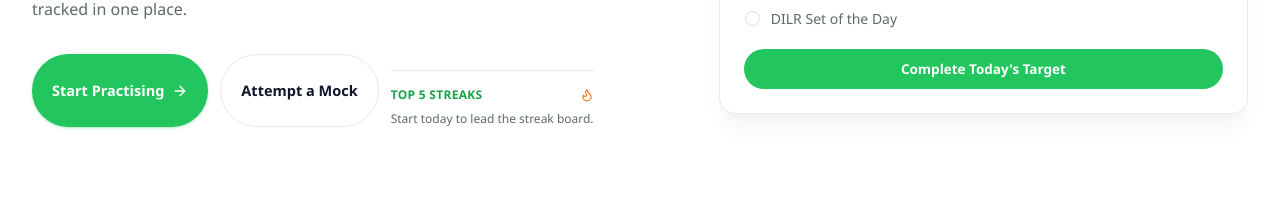
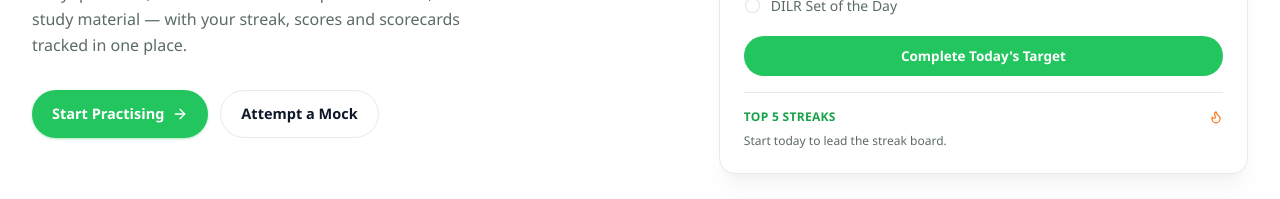
Before and after one commit to GulshanJha00/Achievers-CAT-Web, a Next.js app: page / in a window 1280 px wide. Shown: the part 417-616 px from the top of the page. Built offline with nearby package versions, Linux system fonts and the light colour scheme; no server answers; the database is empty.

Commit message:
Streak board

```diff
--- a/src/app/page.tsx
+++ b/src/app/page.tsx
@@ -456,7 +456,6 @@ export default function Home() {
               >
                 Attempt a Mock
               </Link>
-              <div className="mt-4 border-t border-border pt-4"><div className="flex items-center justify-between"><p className="text-xs font-bold uppercase tracking-wide text-brand-dark">Top 5 streaks</p><Flame size={14} className="text-flame" /></div>{streakLeaders.length ? <div className="mt-2 space-y-1.5">{streakLeaders.map((entry, index) => <div key={entry.userId} className="flex items-center justify-between text-xs"><span className="truncate text-muted">#{index + 1} {getDisplayName(entry)}</span><span className="font-bold text-brand-darker">{entry.currentStreak} days</span></div>)}</div> : <p className="mt-2 text-xs text-muted">Start today to lead the streak board.</p>}</div>
             </div>
           </div>
 
@@ -629,6 +628,7 @@ export default function Home() {
                   ? "View Today's Practice"
                   : "Complete Today's Target"}
               </Link>
+              <div className="mt-4 border-t border-border pt-4"><div className="flex items-center justify-between"><p className="text-xs font-bold uppercase tracking-wide text-brand-dark">Top 5 streaks</p><Flame size={14} className="text-flame" /></div>{streakLeaders.length ? <div className="mt-2 space-y-1.5">{streakLeaders.map((entry, index) => <div key={entry.userId} className="flex items-center justify-between text-xs"><span className="truncate text-muted">#{index + 1} {getDisplayName(entry)}</span><span className="font-bold text-brand-darker">{entry.currentStreak} days</span></div>)}</div> : <p className="mt-2 text-xs text-muted">Start today to lead the streak board.</p>}</div>
             </div>
           </div>
         </div>
```
